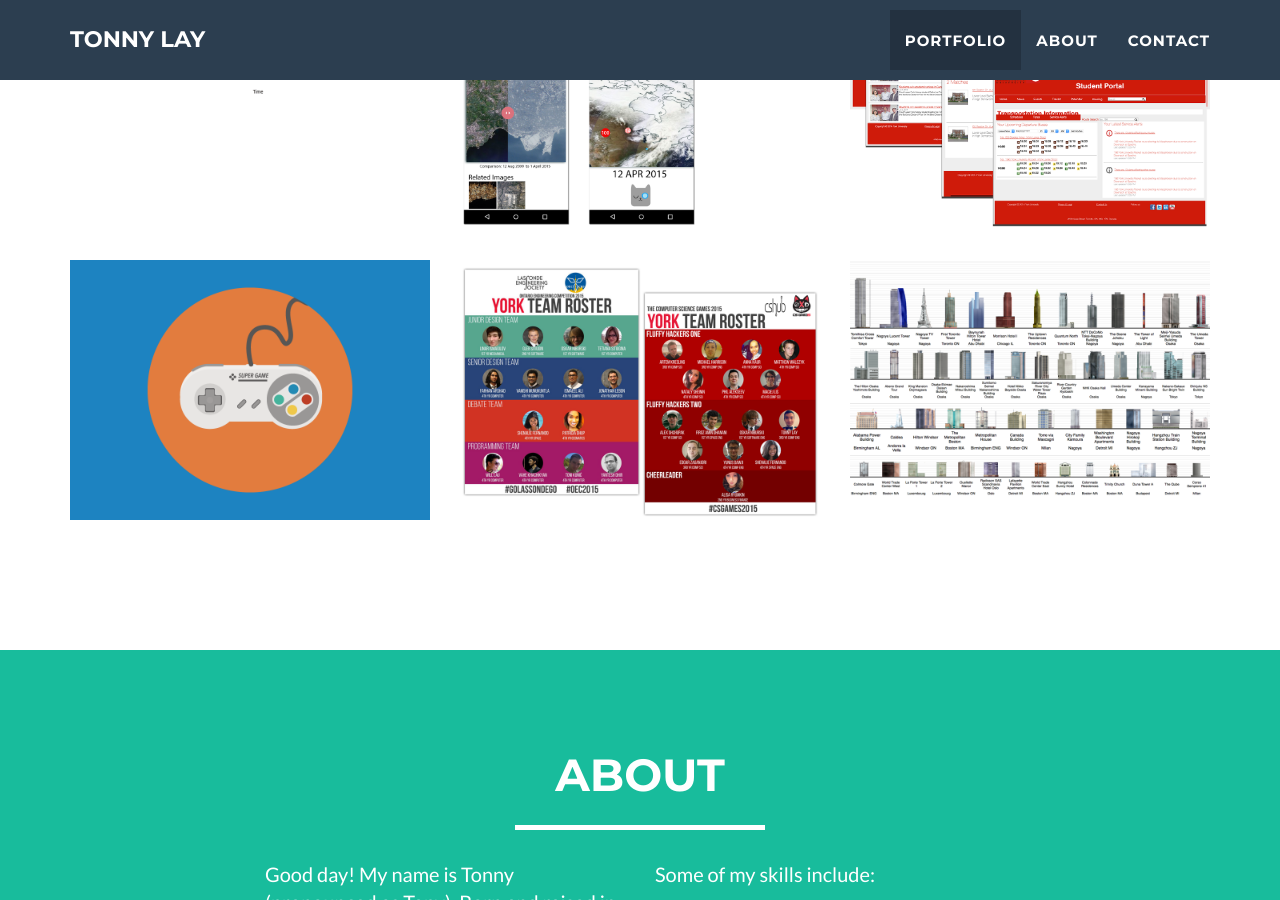
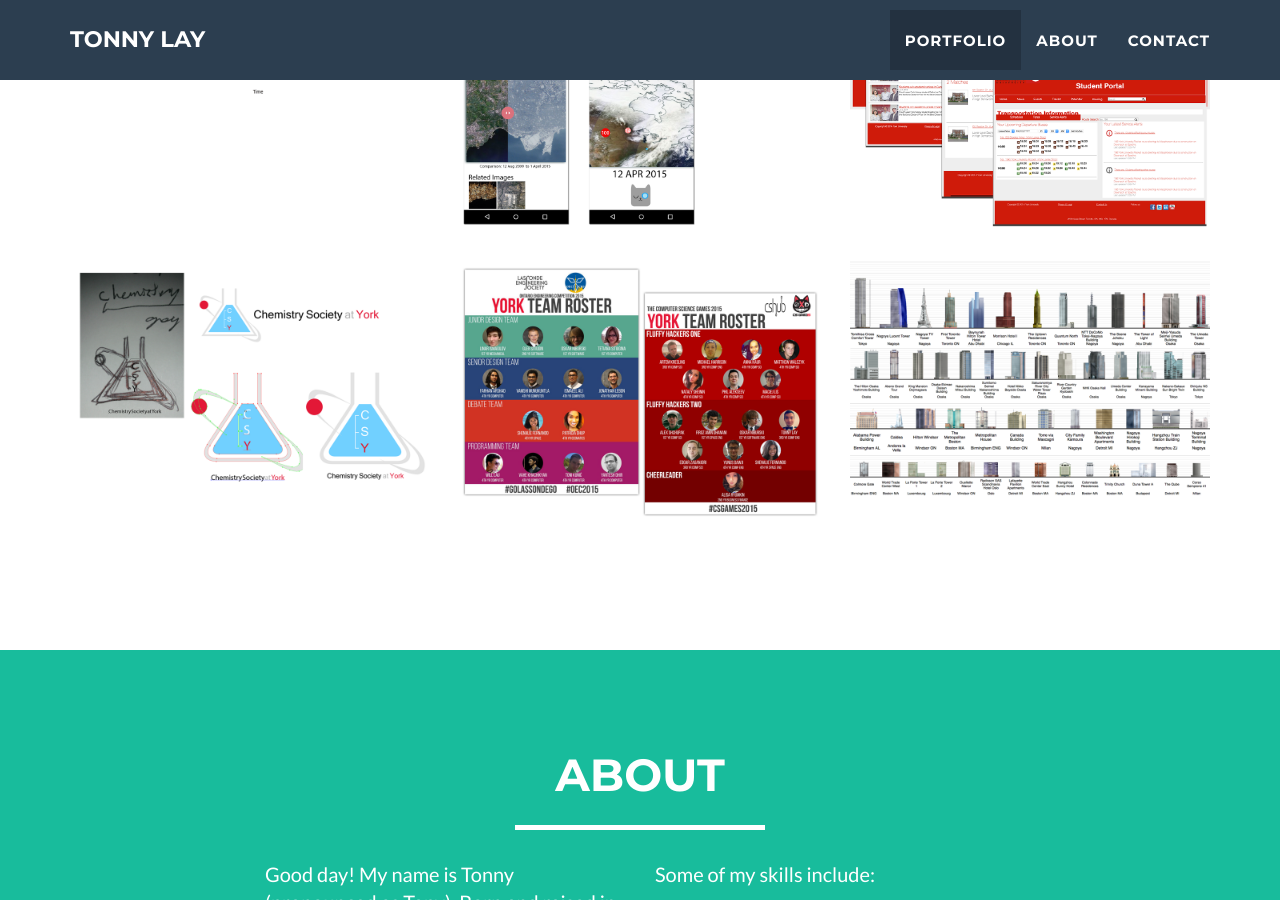
Before and after one commit to birdylay/Personal-Website, a Jekyll site: the page built from index.html, in a window 1280 px wide and 900 px high, scrolled down 1148 px. Built offline with Jekyll 4.4.1, drawn with Linux system fonts in a browser that asks for light colours.

Commit message:
csy logo

```diff
--- a/_posts/2014-07-15-project-4.markdown
+++ b/_posts/2014-07-15-project-4.markdown
@@ -2,7 +2,7 @@
 layout: default
 modal-id: 5
 date: 2014-07-15
-img: game.png
+img: csy.png
 alt: image-alt
 project-date: April 2014
 client: Start Bootstrap
```
Also changed, not shown: img/portfolio/csy.png (added).
